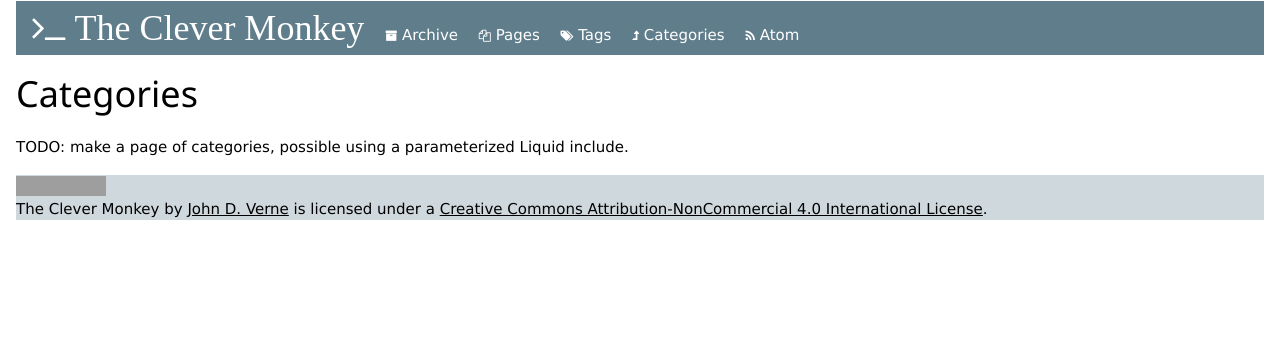
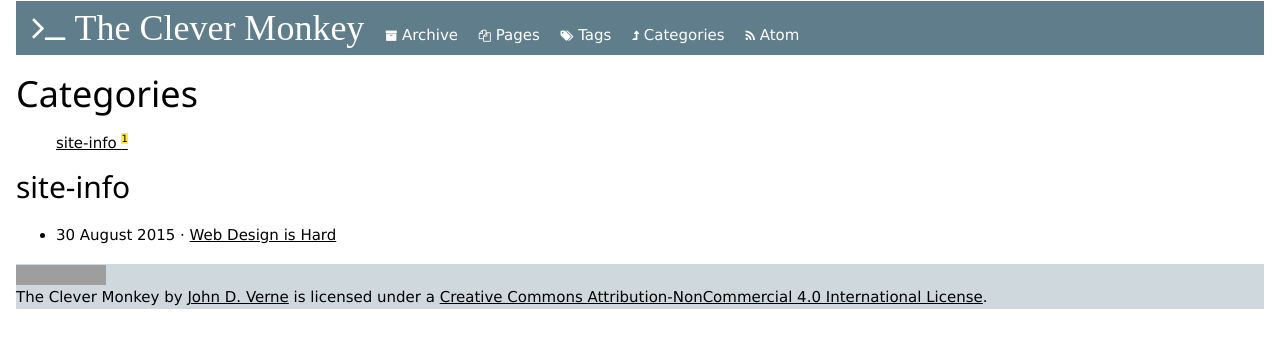
Before and after one commit to jverne/jverne.github.io, a Jekyll site: the page built from categories/index.md, in a window 1280 px wide. Shown: the top 348 px of the page. Built offline with Jekyll 4.4.1, drawn with Linux system fonts in a browser that asks for light colours; nearby versions of some CDN libraries; grey boxes are pictures that could not be loaded.

Commit message:
Basic working Tags, Categories pages

```diff
--- /dev/null
+++ b/_layouts/error_pages.html
@@ -0,0 +1 @@
+{{content}}
--- a/assets/css/custom.css
+++ b/assets/css/custom.css
@@ -3,3 +3,16 @@
 .nolink {
 	text-decoration: none;
 }
+
+.inline ul li {
+	list-style-type: none;
+}
+
+.inline {
+	display: inline;
+}
+
+.super {
+	font-size: x-small;
+	vertical-align: super;
+}
--- a/categories/index.md
+++ b/categories/index.md
@@ -4,4 +4,28 @@ title: Categories
 
 # {{ page.title }}
 
-TODO: make a page of categories, possible using a parameterized Liquid include.
+<!-- Ripped wholesale from https://github.com/LanyonM/lanyonm.github.io/blob/master/tags.html -->
+
+{% capture site_categories %}{% for category in site.categories %}{{ category | first }}{% unless forloop.last %},{% endunless %}{% endfor %}{% endcapture %}
+<!-- site_categories: {{ site_categories }} -->
+{% assign category_word = site_categories | split:',' | sort %}
+<!-- category_word: {{ category_word }} -->
+
+<div id="categories">
+  <ul class="inline">
+  {% for item in (0..site.categories.size) %}{% unless forloop.last %}
+    {% capture this_word %}{{ category_word[item] | strip_newlines }}{% endcapture %}
+    <li class="inline"><a href="#{{ this_word | cgi_escape }}">{{ this_word }} <span class="super w3-yellow">{{ site.categories[this_word].size }}</span></a></li>
+  {% endunless %}{% endfor %}
+  </ul>
+
+  {% for item in (0..site.categories.size) %}{% unless forloop.last %}
+    {% capture this_word %}{{ category_word[item] | strip_newlines }}{% endcapture %}
+  <h2 id="{{ this_word | cgi_escape }}">{{ this_word }}</h2>
+  <ul class="posts">
+    {% for post in site.categories[this_word] %}{% if post.title != null %}
+    <li itemscope><span class="entry-date"><time datetime="{{ post.date | date_to_xmlschema }}" itemprop="datePublished">{{ post.date | date_to_long_string }}</time></span> &middot; {% if post.category == "speaking" %}<i class="fa fa-microphone"></i> {% endif %}<a href="{{ post.url }}">{{ post.title }}</a></li>
+    {% endif %}{% endfor %}
+  </ul>
+  {% endunless %}{% endfor %}
+</div>
```
Also changed, not shown: 404.md (+1 -1 lines), archive/index.md (+1 -1 lines), tags/index.md (+25 -1 lines).
